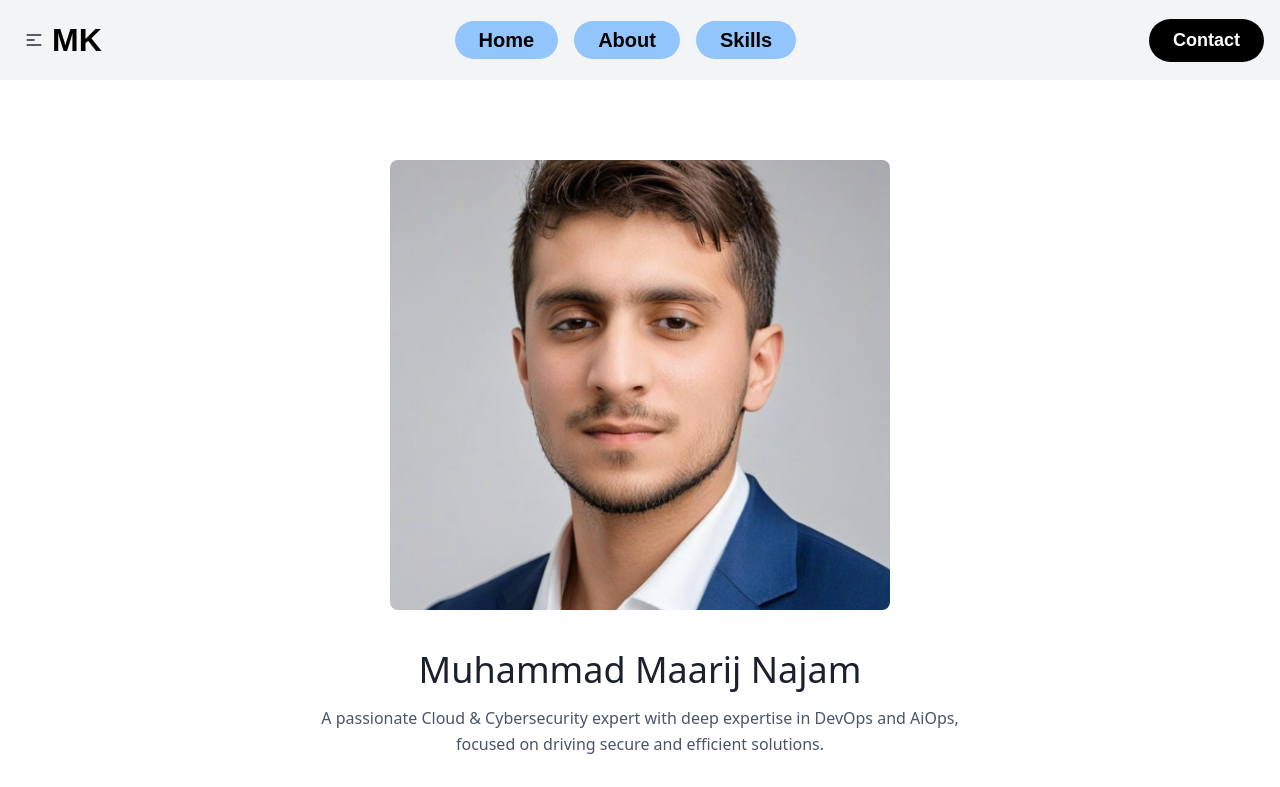
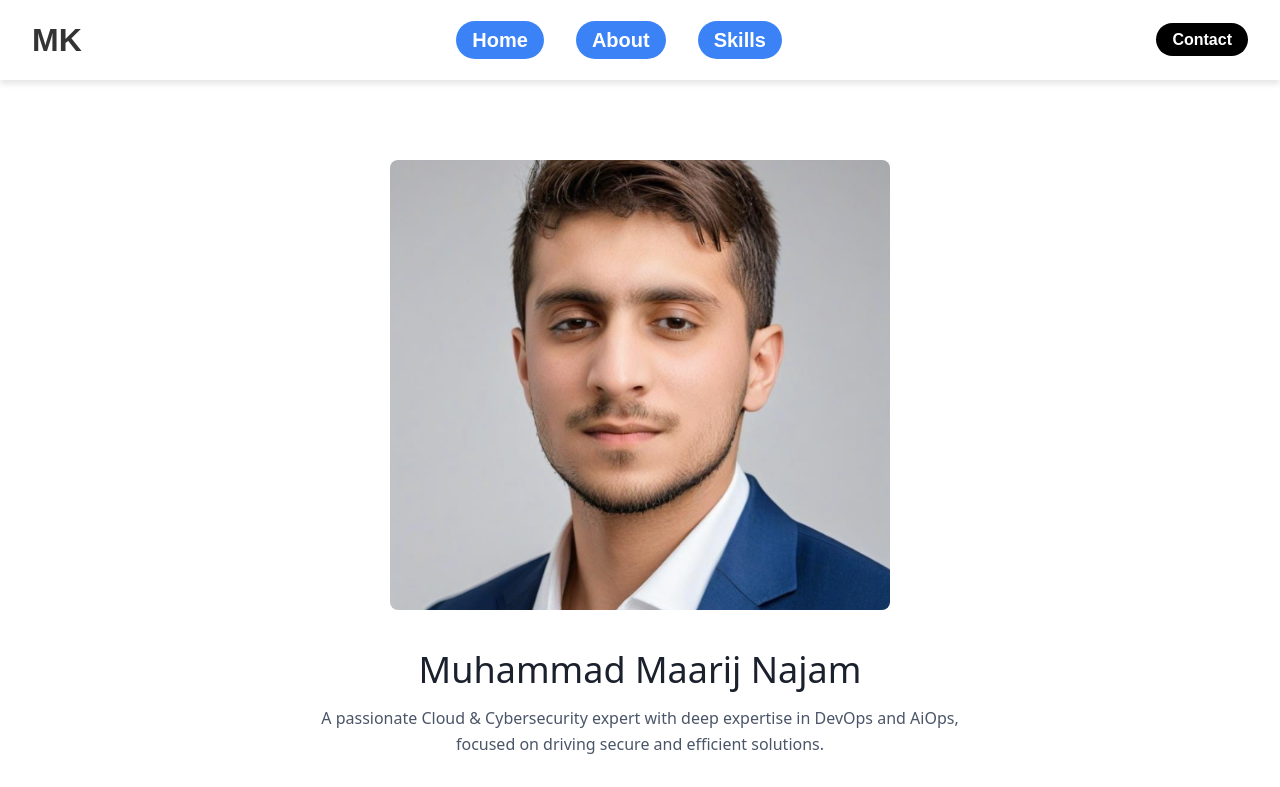
Before and after one commit to maarijkhan24/portfoliomk, a Next.js app: page / in a window 1280 px wide. Shown: the top 787 px of the page. Built offline with nearby package versions, Linux system fonts and the light colour scheme.

Commit message:
Nav.module.css

```diff
--- a/components/Nav.module.css
+++ b/components/Nav.module.css
@@ -1,36 +1,82 @@
+/* Navbar container */
 .navbar {
+  background-color: #ffffff;
   display: flex;
+  justify-content: space-between;
   align-items: center;
-  justify-content: space-between;
-  background-color: #f3f4f6;
-  padding: 1rem;
+  padding: 1rem 2rem;
+  box-shadow: 0 4px 6px rgba(0, 0, 0, 0.1);
   font-family: Arial, sans-serif;
 }
 
-.navbarStart {
-  display: flex;
-  align-items: center;
+/* Logo styling */
+.logo {
+  font-size: 2rem;
+  font-weight: bold;
+  color: #333;
+  text-decoration: none;
 }
 
+/* Navbar menu styling for larger screens */
+.navMenu {
+  display: flex;
+  gap: 1rem;
+}
+
+.navLink {
+  font-size: 1.25rem;
+  background-color: #3b82f6; /* Light blue background */
+  color: #fff;
+  padding: 0.5rem 1rem;
+  border-radius: 9999px; /* Rounded pill shape */
+  text-decoration: none;
+  transition: background-color 0.3s;
+  font-weight: 600;
+  margin: 0 0.5rem;
+}
+
+.navLink:hover {
+  background-color: #2563eb; /* Darker blue on hover */
+}
+
+/* Contact button */
+.contactButton {
+  background-color: #000000;
+  color: #ffffff;
+  font-size: 1rem;
+  padding: 0.5rem 1rem;
+  border-radius: 9999px;
+  text-decoration: none;
+  font-weight: 600;
+  transition: background-color 0.3s;
+}
+
+.contactButton:hover {
+  background-color: #333333;
+}
+
+/* Dropdown container */
 .dropdown {
   position: relative;
 }
 
+/* Dropdown button (hamburger icon) */
 .dropdownButton {
+  background: none;
+  border: none;
   cursor: pointer;
-  padding: 0.5rem;
-  border: none;
-  background: transparent;
-  display: flex;
-  align-items: center;
+  padding: 0;
+  color: #333;
 }
 
 .icon {
-  width: 1.25rem;
-  height: 1.25rem;
+  width: 24px;
+  height: 24px;
 }
 
+/* Dropdown menu */
 .dropdownMenu {
+  display: block;
   position: absolute;
   top: 100%;
   left: 0;
@@ -40,72 +86,41 @@
   width: 13rem;
   margin-top: 0.75rem;
   padding: 0.5rem;
-  z-index: 1;
+  z-index: 10;
 }
 
+/* Dropdown menu item */
 .dropdownMenu li {
-  padding: 0.5rem 1rem;
+  list-style: none;
 }
 
-.dropdownMenu li:hover {
-  background-color: #e0e7ff;
+.dropdownMenu li a {
+  display: block;
+  padding: 0.5rem 1rem;
+  font-size: 1rem;
+  font-weight: 500;
+  color: #333;
+  text-decoration: none;
+  transition: background-color 0.3s;
+  border-radius: 8px;
 }
 
-.logo {
-  font-size: 2rem;
-  font-weight: bold;
-  color: #000;
-  text-decoration: none;
+.dropdownMenu li a:hover {
+  background-color: #e5e7eb; /* Light gray on hover */
 }
 
-.navbarCenter {
-  display: none;
-}
-
+/* Responsive styling */
 @media (min-width: 1024px) {
+  .dropdown {
+    display: none; /* Hide dropdown on large screens */
+  }
   .navbarCenter {
     display: flex;
-    justify-content: center;
   }
 }
 
-.navMenu {
-  display: flex;
-  gap: 1rem;
+@media (max-width: 1023px) {
+  .navbarCenter {
+    display: none; /* Hide navbar links on small screens */
+  }
 }
-
-.navLink {
-  font-size: 1.25rem;
-  font-weight: bold;
-  background-color: #93c5fd;
-  color: #000;
-  border-radius: 9999px;
-  padding: 0.5rem 1.5rem;
-  text-decoration: none;
-  transition: background-color 0.2s;
-}
-
-.navLink:hover {
-  background-color: #3b82f6;
-  color: #fff;
-}
-
-.navbarEnd {
-  display: flex;
-  align-items: center;
-}
-
-.contactButton {
-  font-size: 1.125rem;
-  font-weight: bold;
-  background-color: #000;
-  color: #fff;
-  border-radius: 9999px;
-  padding: 0.5rem 1.5rem;
-  text-decoration: none;
-  transition: background-color 0.2s;
-}
-
-.contactButton:hover {
-  background-color: #333;
-}
```
